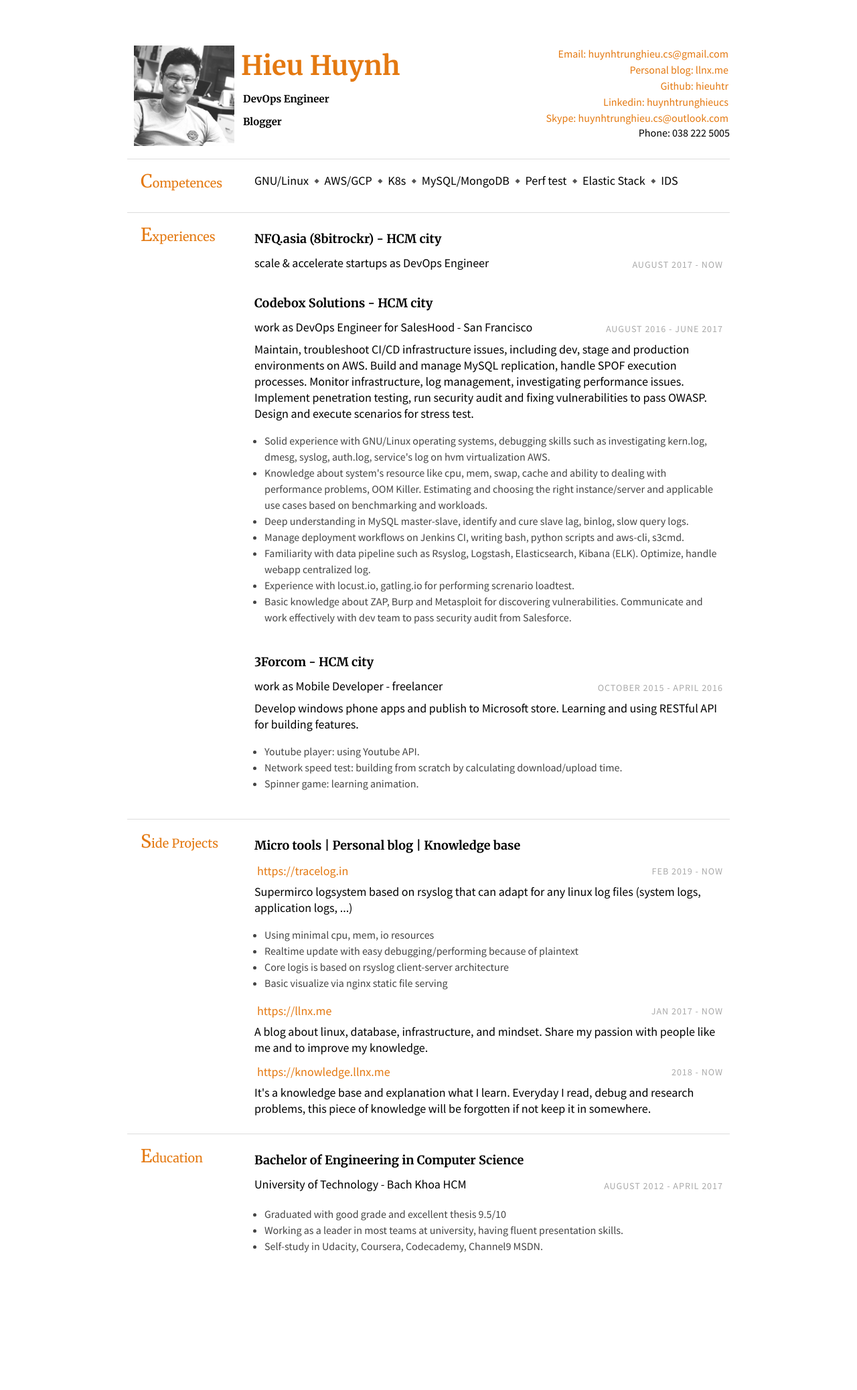
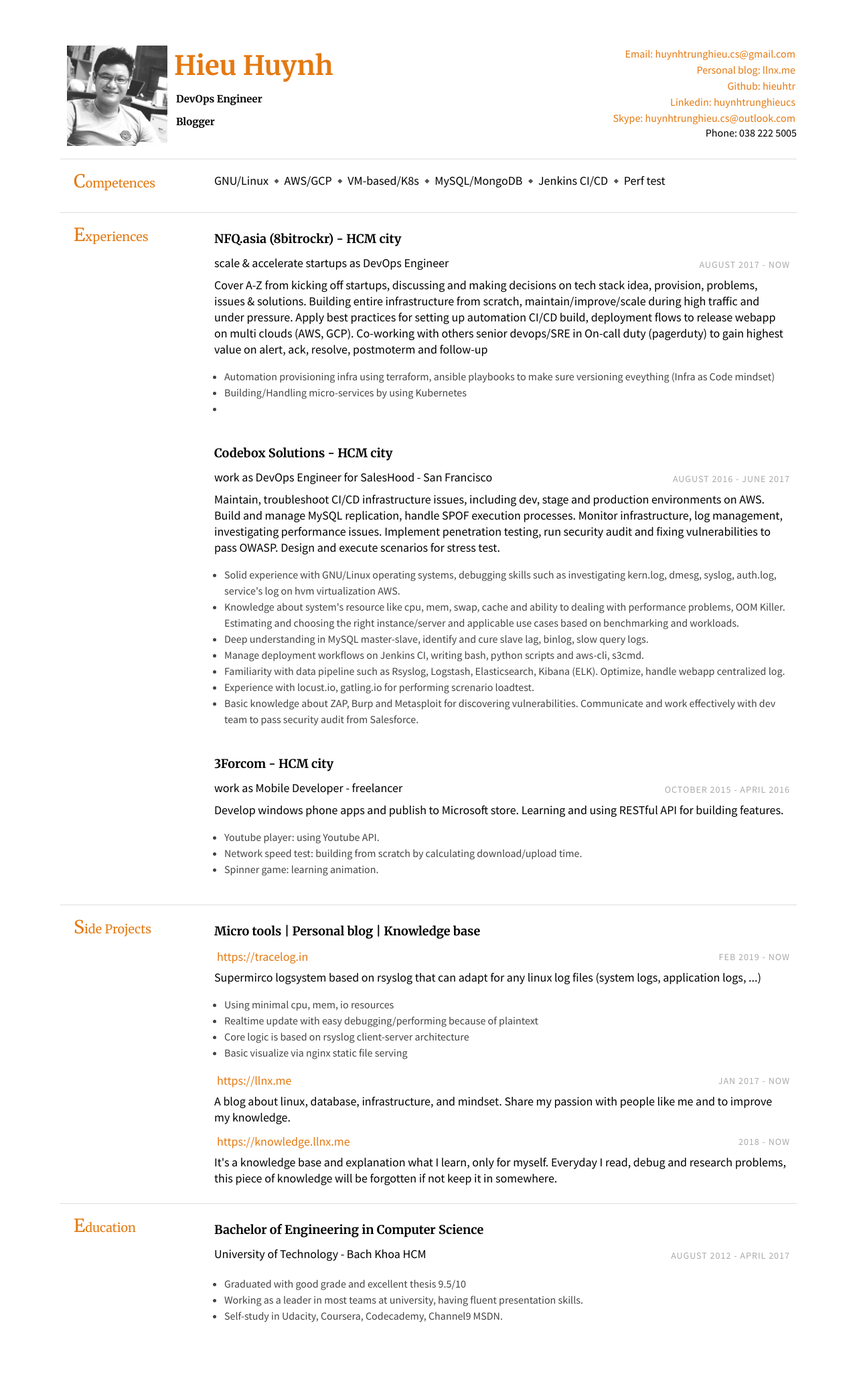
Before and after one commit to duykhang68/duykhang68.github.io, a Jekyll site: the page hireme.html, which Jekyll copies as it is, in a window 1280 px wide. Shown: the whole page at 67% size. Built offline with Jekyll 4.4.1, drawn with Linux system fonts in a browser that asks for light colours; before the commit the page ends 1972 px from its top, so only the background shows below that.

Commit message:
Update nfq cv

```diff
--- a/hireme.css
+++ b/hireme.css
@@ -119,7 +119,7 @@ ul.skills li:last-child{
 /*
  Page Rules
 */
-.page { width: 1000px;
+.page { width: 1200px;
         min-height: 29.7cm;
         margin: 1cm auto;
 
--- a/hireme.html
+++ b/hireme.html
@@ -46,11 +46,10 @@
                 <div class="section-text col-right">
                     <span class="key">GNU/Linux</span>
                     <span class="key">AWS/GCP</span>
-                    <span class="key">K8s</span>
+                    <span class="key">VM-based/K8s</span>
                     <span class="key">MySQL/MongoDB</span>
+                    <span class="key">Jenkins CI/CD</span>
                     <span class="key">Perf test</span>
-                    <span class="key">Elastic Stack</span>
-                    <span class="key">IDS</span>
                 </div>
             </div>
             <div class="section row">
@@ -66,6 +65,16 @@
                         <div class="emph col">scale & accelerate startups as DevOps Engineer</div>
                         <div class="col-right light">August 2017 - Now</div>
                     </div>
+                    <div> Cover A-Z from kicking off startups, discussing and making decisions on tech stack idea, provision, problems, issues & solutions.
+                          Building entire infrastructure from scratch, maintain/improve/scale during high traffic and under pressure.
+                          Apply best practices for setting up automation CI/CD build, deployment flows to release webapp on multi clouds (AWS, GCP).
+                          Co-working with others senior devops/SRE in On-call duty (pagerduty) to gain highest value on alert, ack, resolve, postmoterm and follow-up
+                    </div>
+                    <ul class="desc">
+                            <li>Automation provisioning infra using terraform, ansible playbooks to make sure versioning eveything (Infra as Code mindset)</li>
+                            <li>Building/Handling micro-services by using Kubernetes </li>
+                            <li></li>
+                    </ul>
                 </div>
 
                 <div class="section-text col-right">
@@ -132,7 +141,7 @@
                     <ul class="desc">
                         <li>Using minimal cpu, mem, io resources</li>
                         <li>Realtime update with easy debugging/performing because of plaintext</li>
-                        <li>Core logis is based on rsyslog client-server architecture</li>
+                        <li>Core logic is based on rsyslog client-server architecture</li>
                         <li>Basic visualize via nginx static file serving</li>
                     </ul>
 
@@ -147,7 +156,7 @@
                         <div class="emph col"><a href="https://knowledge.llnx.me">https://knowledge.llnx.me</a></div>
                         <div class="col-right light">2018 - Now</div>
                     </div>
-                    <div>It's a knowledge base and explanation what I learn. Everyday I read, debug and research problems, this piece of knowledge will be forgotten if not keep it in somewhere.
+                    <div>It's a knowledge base and explanation what I learn, only for myself. Everyday I read, debug and research problems, this piece of knowledge will be forgotten if not keep it in somewhere.
                     </div>
 
                     </div>
```
Also changed, not shown: 3 other files.
